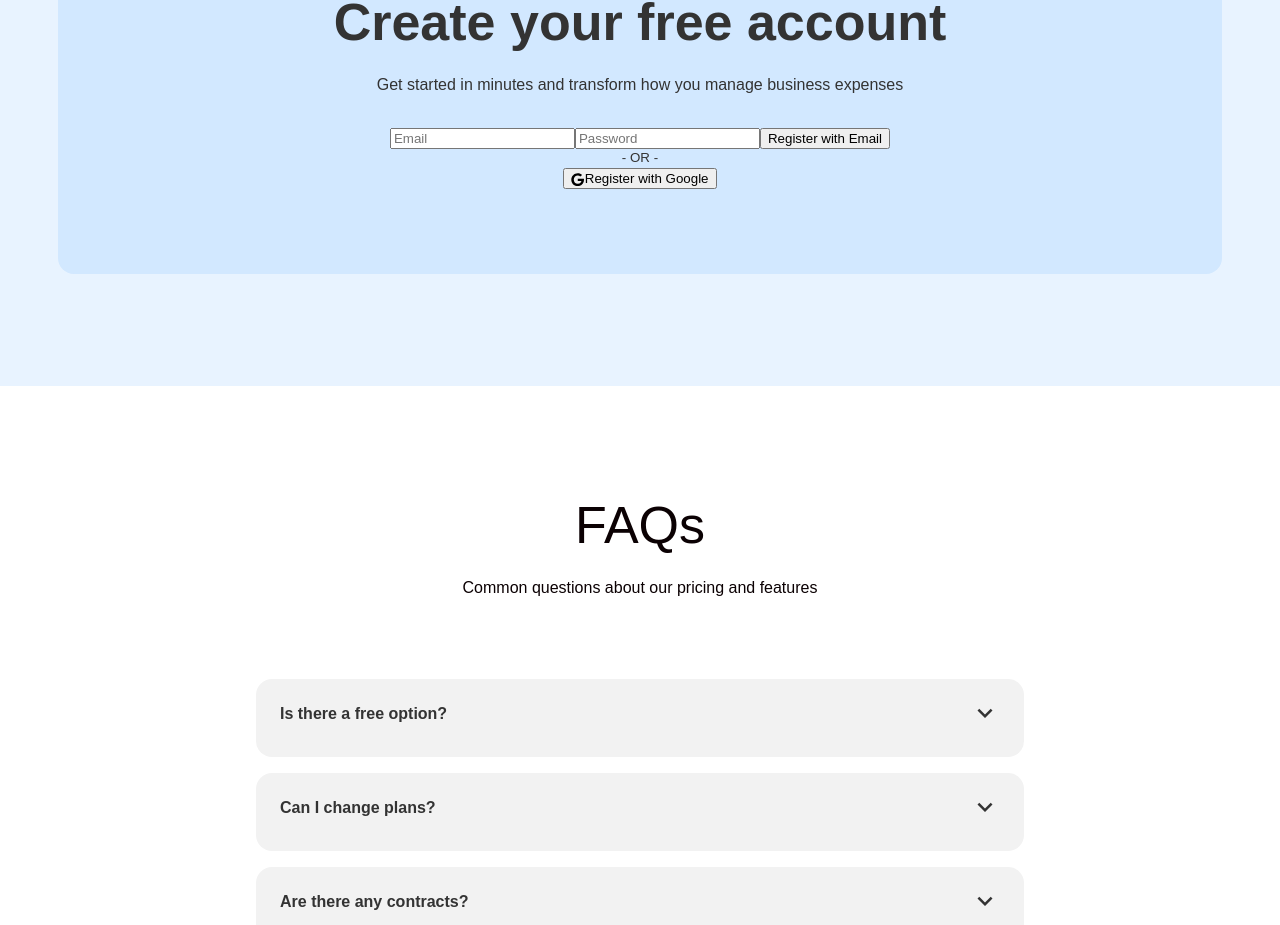
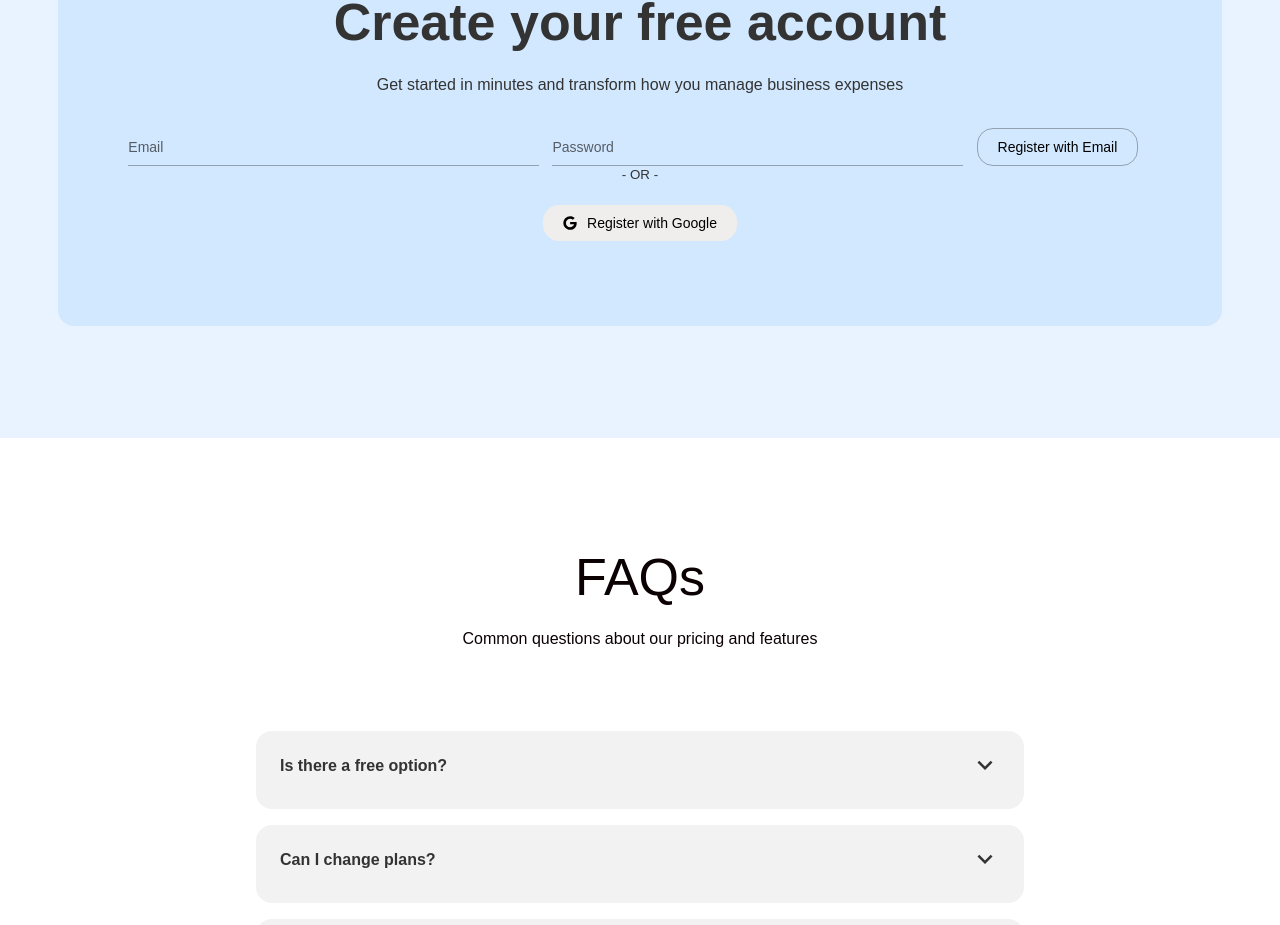
Before and after one commit to subzero783/receipt-scan, a Next.js app: page /signup in a window 1280 px wide. Shown: the part 776-1701 px from the top of the page. Built offline with nearby package versions, Linux system fonts and the light colour scheme; no server answers; a web font is replaced by a local one.

Commit message:
RSSCN-47 Finishing styling the Registration form

```diff
--- a/app/signup/page.jsx
+++ b/app/signup/page.jsx
@@ -84,18 +84,24 @@ const SignupPage = () => {
                 <div className="col">
                   <h2 className="title">{registration_section.title}</h2>
                   <p className="subtitle">{registration_section.subtitle}</p>
-                  <form onSubmit={handleSubmit}>
+                  <form onSubmit={handleSubmit} className="signup-form">
+                    <div className="input-group">
                       <input
                         type="text"
                         placeholder="Email"
+                        className="signup-input"
                         required
                       />
+                    </div>
+                    <div className="input-group">
                       <input
                         type="password"
                         placeholder="Password"
+                        className="signup-input"
                         required
                       />
-                    <button type="submit">Register with Email</button>
+                    </div>
+                      <button type="submit" className="signup-submit-btn">Register with Email</button>
                       <p>{error && error}</p>
                   </form>
                 </div>
@@ -103,7 +109,7 @@ const SignupPage = () => {
               <div className="row">
                 <div className="col">
                   <p className="or-text">- OR -</p>
-                  <button onClick={() => signIn("google")}>
+                  <button onClick={() => signIn("google")} className="signup-with-google">
                     <FaGoogle />
                     <span>Register with Google</span>
                   </button>
--- a/assets/styles/signup.css
+++ b/assets/styles/signup.css
@@ -29,3 +29,84 @@
         }
     }
 }
+
+/* Form styling */
+.signup-form {
+    display: flex;
+    width: 100%;
+    gap: 1em;
+    align-items: center;
+    background: rgba(0, 0, 0, 0.1);
+    /* Subtle background for form area if needed, or transparent as per design */
+    background: transparent;
+    justify-content: center;
+}
+
+/* Custom Input Styles to match design (underline with label placeholder look) */
+.input-group {
+    position: relative;
+    flex: 1;
+}
+
+.signup-input {
+    width: 100%;
+    background: transparent;
+    border: none;
+    border-bottom: 1px solid rgba(0, 0, 0, 0.3);
+    padding: 10px 0;
+    color: var(--color-black);
+    font-size: 14px;
+    outline: none;
+    transition: border-color 0.3s ease;
+}
+
+.signup-input::placeholder {
+    color: rgba(0, 0, 0, 0.6);
+}
+
+.signup-input:focus {
+    border-bottom-color: var(--color-primary);
+}
+
+.signup-submit-btn {
+    background: transparent;
+    color: var(--color-black);
+    border: none;
+    font-weight: 500;
+    font-size: 14px;
+    cursor: pointer;
+    padding: 10px 20px;
+    border: 1px solid rgba(0, 0, 0, 0.3);
+    border-radius: 16px;
+    text-decoration: unset;
+    &:hover,
+    &:active,
+    &:focus {
+        border-color: var(--color-primary);
+        background-color: var( --color-primary);
+        color: var(--color-white);
+    }
+}
+
+.signup-with-google {
+    display: flex;
+    flex-flow: row nowrap;
+    align-items: center;
+    justify-content: center;
+    margin: 20px auto 0;
+    border: unset;
+    border-radius: 16px;
+    padding: 10px 20px;
+    font-size: 14px;
+    font-weight: 500;
+    color: var(--color-black);
+    background-color: var(--color-neutral-200);
+    > svg {
+        margin-right: 10px;
+    }
+    &:focus,
+    &:active,
+    &:hover {
+        background-color: var(--color-neutral-100);
+    }
+}
```
Lines whose indentation alone changed are shown as unchanged.
